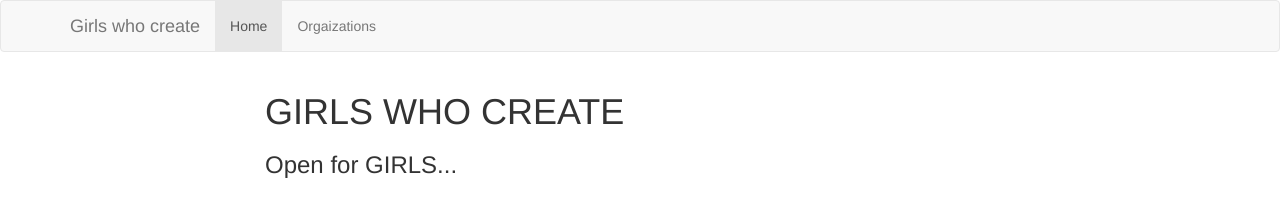
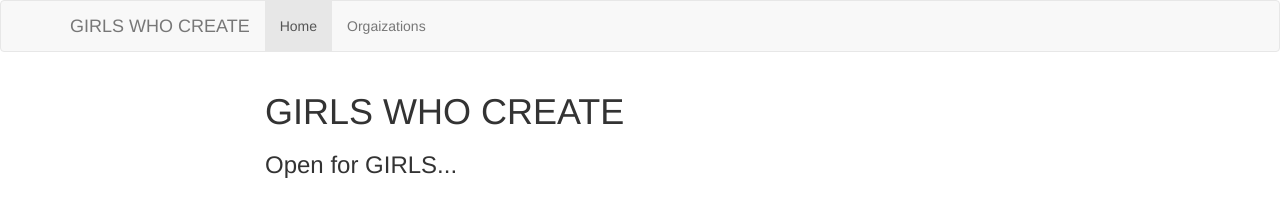
Before and after one commit to GirlsWhoCreate/girlswhocreate.github.io, a plain HTML site: page index.html in a window 1280 px wide. Drawn offline with nearby package versions, Linux system fonts and the light colour scheme.

Commit message:
index added

```diff
--- a/index.html
+++ b/index.html
@@ -13,7 +13,7 @@
 <nav class="navbar navbar-default">
   <div class="container">
     <div class="navbar-header">
-      <a class="navbar-brand" href="#">Girls who create</a>
+      <a class="navbar-brand" href="#">GIRLS WHO CREATE</a>
     </div>
     <ul class="nav navbar-nav">
       <li class="active"><a href="./index.html">Home</a></li>
```
